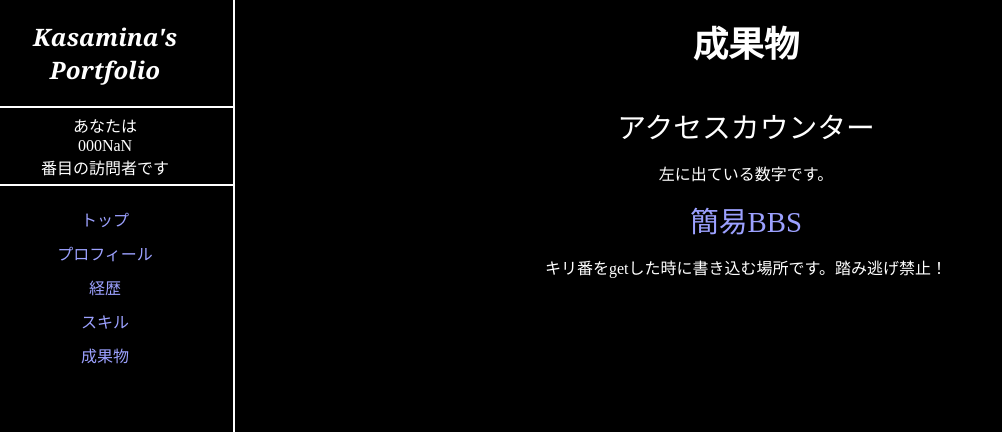
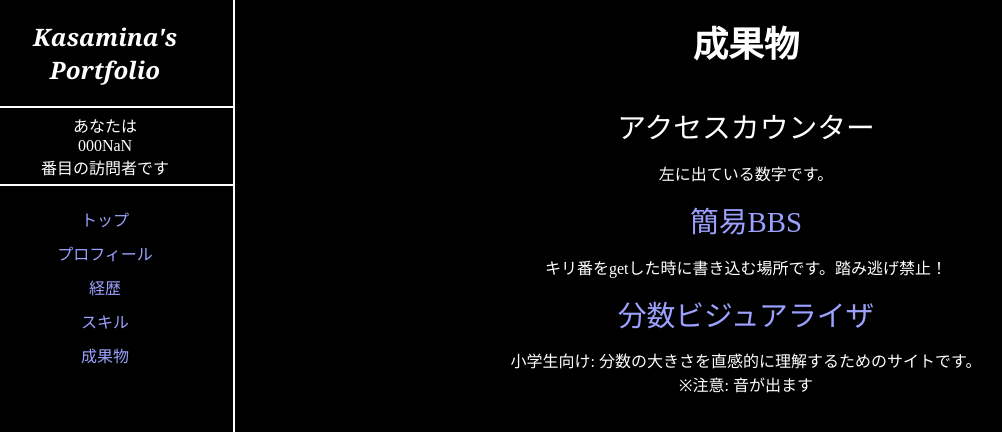
Before and after one commit to kasamina80/next_wm, a Next.js app: page /archives in a window 1280 px wide. Shown: the top 432 px of the page, without its empty margins (23-1025 px from the left). Built offline with nearby package versions, Linux system fonts and the light colour scheme; no server answers.

Commit message:
成果物に分数ビジュアライザを追加

```diff
--- a/pages/archives.tsx
+++ b/pages/archives.tsx
@@ -13,6 +13,8 @@ const ProfilePage = () => {
           <dd>左に出ている数字です。</dd>
           <dt><Link href="/bbs">簡易BBS</Link></dt>
           <dd>キリ番をgetした時に書き込む場所です。踏み逃げ禁止！</dd>
+          <dt><Link href="https://fraction-visualizer.vercel.app/">分数ビジュアライザ</Link></dt>
+          <dd>小学生向け: 分数の大きさを直感的に理解するためのサイトです。<br />※注意: 音が出ます</dd>
         </dl>
       </div>
     </div>
```
